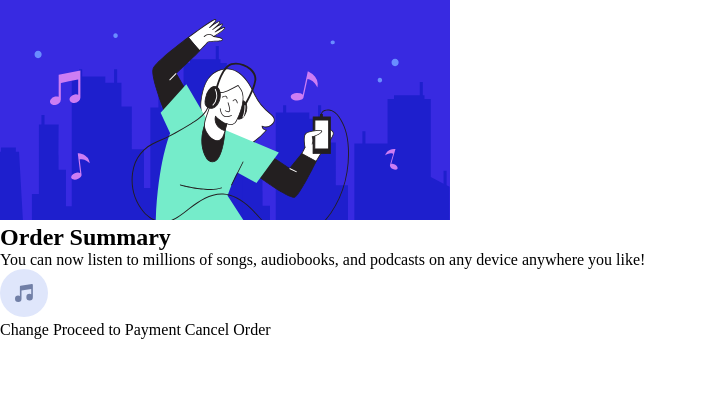
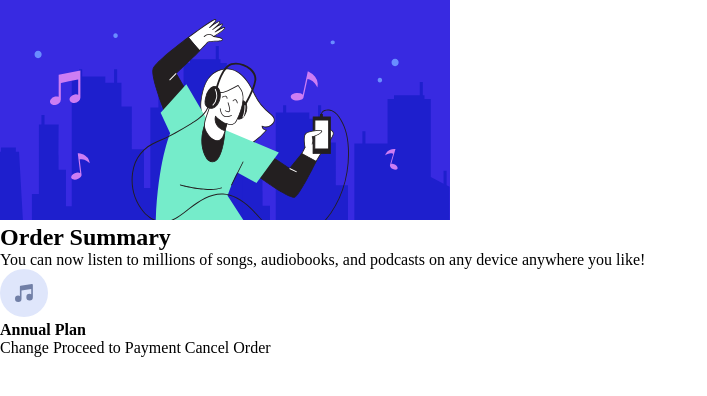
Before and after one commit to Jreng7/frontmentor-ordersummary, a plain HTML site: page index.html in a window 1280 px wide. Shown: the whole page, without its empty margins (0-707 px from the left). Drawn offline with Linux system fonts and the light colour scheme.

Commit message:
more html

```diff
--- a/index.html
+++ b/index.html
@@ -21,6 +21,9 @@
       <div class="informations">
         <div class="music-price">
           <img src="images/icon-music.svg" alt="Music Icon">
+          <div class="price">
+            <strong>Annual Plan</strong>
+          </div>
         </div>
       </div>
 
```
